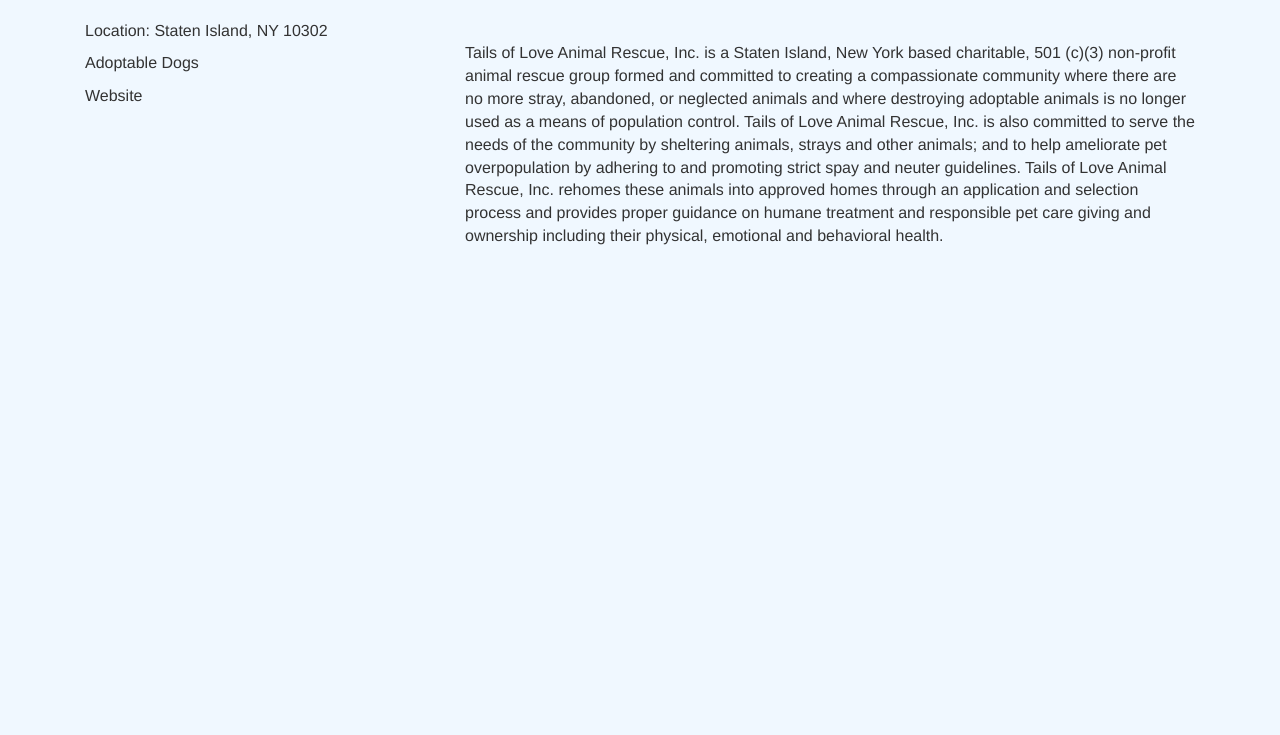
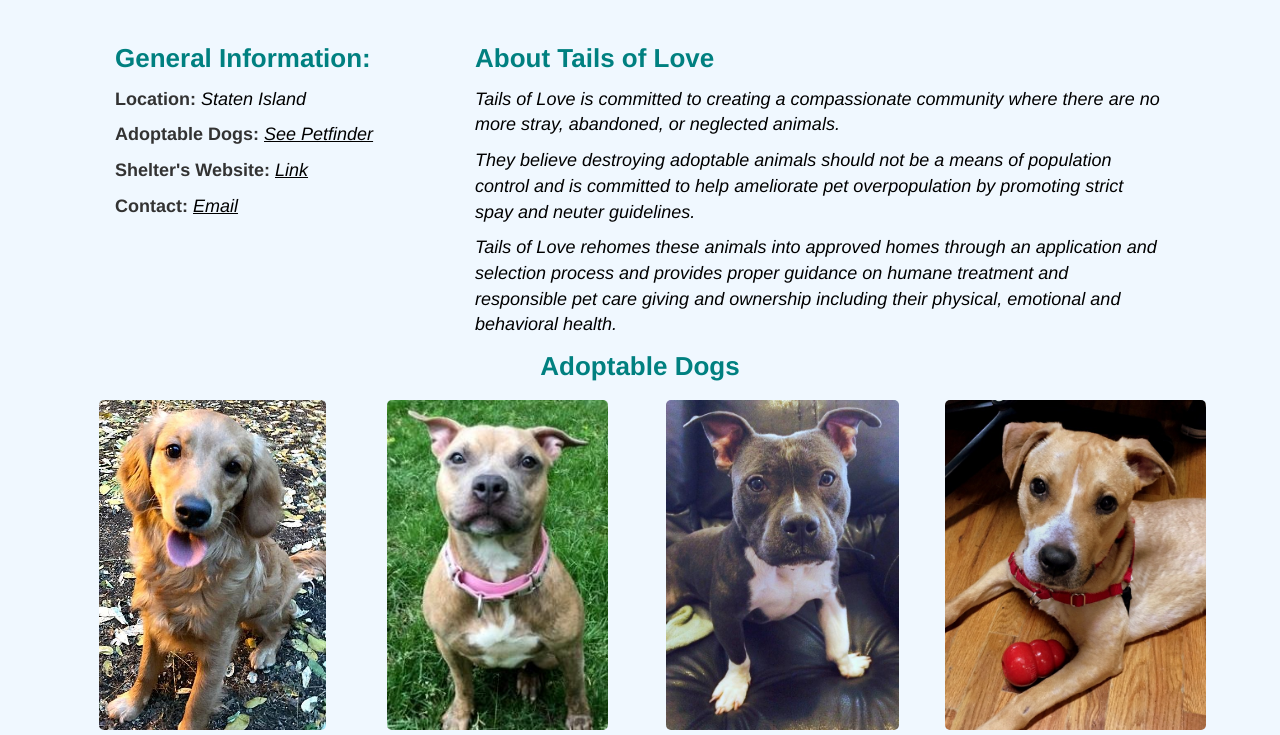
Before and after one commit to lexiepepsi/Shelter_Project, a plain HTML site: page shelter_1.html in a window 1280 px wide. Shown: the part 205-940 px from the top of the page. Before the commit the page ends 800 px from the top, so only its background shows below. Drawn offline with nearby package versions, Linux system fonts and the light colour scheme.

Commit message:
styled first shelter page and added content

```diff
--- a/shelter_1.html
+++ b/shelter_1.html
@@ -32,14 +32,38 @@
 		<div class="shelter-info">
 
 			<div class="col-md-4">
-				<p>Location: Staten Island, NY 10302</p>
-				<p>Adoptable Dogs</p>
-				<p>Website</p>
+				<p class="titles">General Information:</p>
+				<p>Location: <span class="entry">Staten Island<span></p>
+				<p>Adoptable Dogs: <a class="entry" href="https://www.petfinder.com/pet-search?shelter_id=NY939&status=X">See Petfinder</a></p>
+				<p>Shelter's Website: <a class="entry" href="http://awos.petfinder.com/shelters/tailsofloverescue.html">Link</a></p>
+				<p>Contact: <a class="entry" href="mailto:adoptions@tailsofloverescue.org">Email</a></p>
 			</div>
 
 			<div class="col-md-8">
-				<img src="">
-				<p>Tails of Love Animal Rescue, Inc. is a Staten Island, New York based charitable, 501 (c)(3) non-profit animal rescue group formed and committed to creating a compassionate community where there are no more stray, abandoned, or neglected animals and where destroying adoptable animals is no longer used as a means of population control. Tails of Love Animal Rescue, Inc. is also committed to serve the needs of the community by sheltering animals, strays and other animals; and to help ameliorate pet overpopulation by adhering to and promoting strict spay and neuter guidelines. Tails of Love Animal Rescue, Inc. rehomes these animals into approved homes through an application and selection process and provides proper guidance on humane treatment and responsible pet care giving and ownership including their physical, emotional and behavioral health.</p>
+				<p class="titles">About Tails of Love</p>
+				<p class="entry">Tails of Love is committed to creating a compassionate community where there are no more stray, abandoned, or neglected animals.</p>
+				<p class="entry">They believe destroying adoptable animals should not be a means of population control and is committed to help ameliorate pet overpopulation by promoting strict spay and neuter guidelines.</p>
+				<p class="entry">Tails of Love rehomes these animals into approved homes through an application and selection process and provides proper guidance on humane treatment and responsible pet care giving and ownership including their physical, emotional and behavioral health.</p>
+			</div>
+		</div>
+
+		<div class="adoptable">
+			<p class="titles">Adoptable Dogs</p>
+
+			<div class="col-md-3">
+				<img class="dogimg" src="images/tailsimg.jpg">
+			</div>
+
+			<div class="col-md-3">
+				<img class="dogimg" src="images/tailsimg3.jpg">
+			</div>
+
+			<div class="col-md-3">
+				<img class="dogimg" src="images/tailsimg4.jpg">
+			</div>
+
+			<div class="col-md-3">
+				<img class="dogimg" src="images/tailsimg2.jpg">
 			</div>
 		</div>
 
--- a/style.css
+++ b/style.css
@@ -41,6 +41,42 @@
 }
 
 .shelter-info {
-	margin-top: 20px;
-	font-size: 16px;
+	margin: 30px;
+	margin-top: 40px;
+	margin-bottom: 40px;
+	font-size: 18px;
 }
+
+.titles {
+	font-size: 26px;
+	color: teal;
+	font-weight: bold;
+}
+
+.entry {
+	color: black;
+	font-weight: normal;
+	font-style: italic;
+}
+
+.col-md-4 {
+	font-weight: bold;
+}
+
+.col-md-4 a {
+	text-decoration: underline;
+}
+
+.dogimg {
+	height: 340px;
+	border-radius: 10px;
+	padding: 5px;
+	display: block;
+	background-position: center;
+	margin-left: auto;
+    margin-right: auto;
+}
+
+.adoptable p {
+	text-align: center;
+}
```
Also changed, not shown: images/tailsimg.jpg (added), images/tailsimg2.jpg (added), images/tailsimg3.jpg (added), images/tailsimg4.jpg (added).
